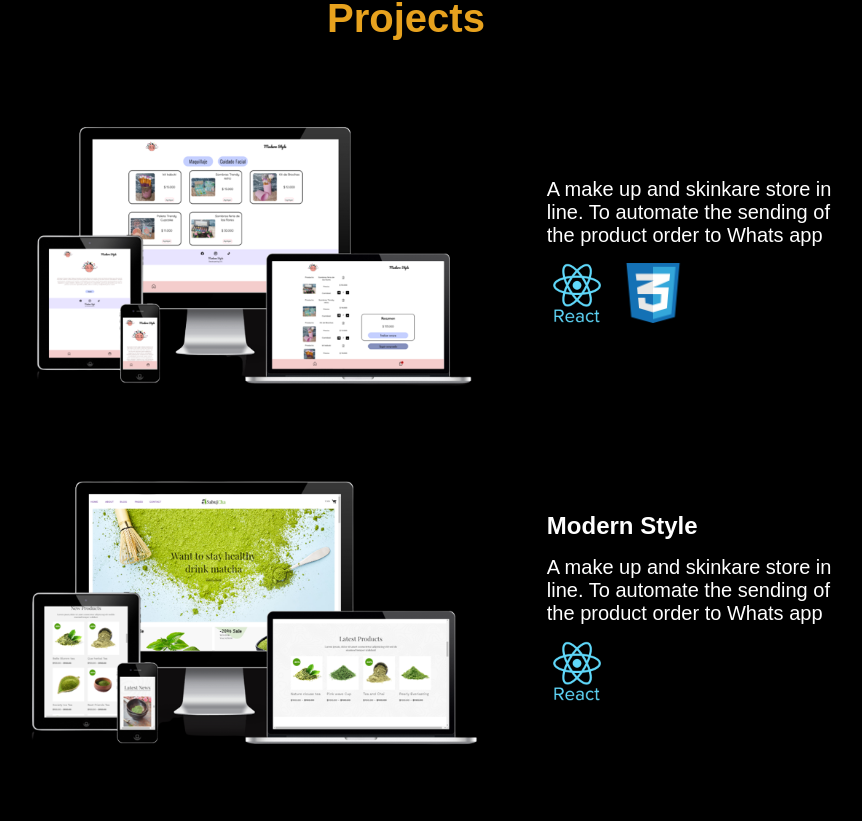
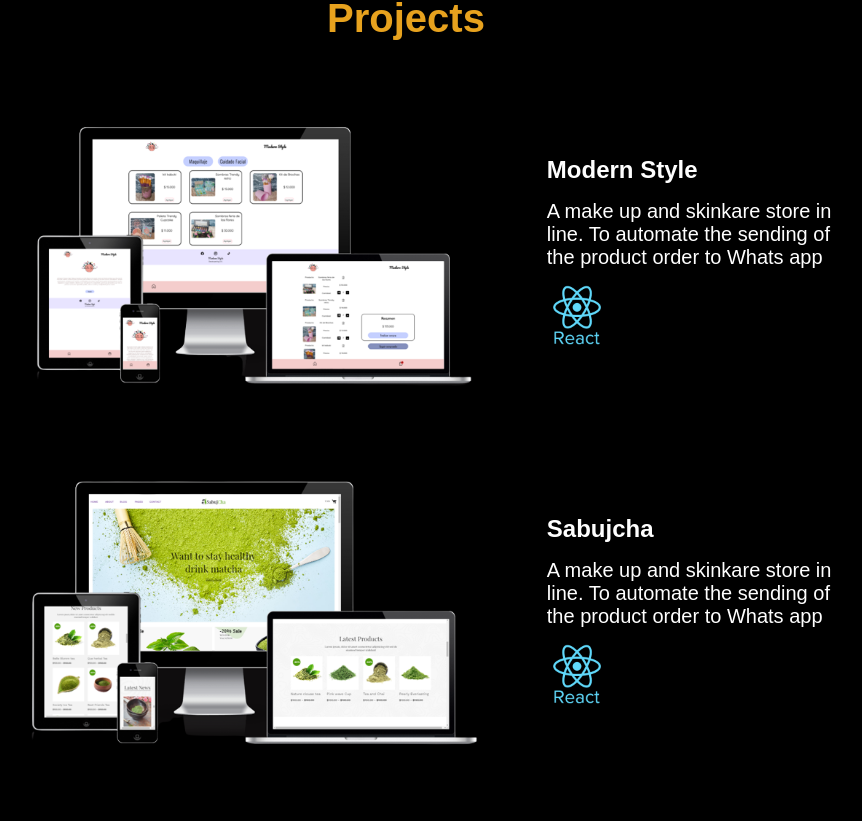
Before and after one commit to dericksaa/Portafolio-, a React (Create React App) app: page / in a window 1280 px wide. Shown: the part 2239-3060 px from the top of the page, without its empty margins (234-1096 px from the left). Built offline with nearby package versions, Linux system fonts and the light colour scheme; a web font is replaced by a local one.

Commit message:
render en proyectos

```diff
--- /dev/null
+++ b/src/Components/ProjectCard.jsx
@@ -0,0 +1,23 @@
+import React from 'react'
+
+
+const ProjectCard = ({data}) => {
+
+let {id, img, title, parraf, tec, link} = data
+
+  return (
+
+    <div className='cardProject'>
+          <a target='_blank' href={link}><img className='AnimationImg' src={img} alt="" /></a>
+      <div className='AnimationText'>
+        <h3>{title}</h3>
+        <p>{parraf}</p>
+        <div className='technologies'>
+        <img src={tec} alt="" />
+        </div>
+      </div>
+    </div>
+  )
+}
+
+export default ProjectCard
--- /dev/null
+++ b/src/Components/ProjectData.js
@@ -0,0 +1,15 @@
+import react from '../Images/reactlogo.png'
+import ModernStyle from '../Images/modernstyle1.png'
+import sabujchga from '../Images/sabujcha.png'
+import css from '../Images/logocss.png'
+
+const ProjectDat = [
+    {id:1, img:ModernStyle, title:'Modern Style', parraf:'A make up and skinkare store in line. To automate the sending of the product order to Whats app',
+    tec:react, link:"https://modern-style.vercel.app/"},
+    {id:2, img:sabujchga, title:'Sabujcha', parraf:'A make up and skinkare store in line. To automate the sending of the product order to Whats app',
+    tec:react, link:"https://sabujcha.vercel.app/"},
+    {id:3, img:sabujchga, title:'Sabujcha', parraf:'A make up and skinkare store in line. To automate the sending of the product order to Whats app',
+    tec:react, link:"https://sabujcha.vercel.app/"},
+]
+
+export {ProjectDat}
--- a/src/Components/Projects.jsx
+++ b/src/Components/Projects.jsx
@@ -2,10 +2,9 @@ import React, { useEffect } from 'react'
 import {gsap} from 'gsap'
 import ScrollTrigger from 'gsap/ScrollTrigger'
 import '../Components/projects.css'
-import sabujchga from '../Images/sabujcha.png'
-import ModernStyle from '../Images/modernstyle1.png'
-import react from '../Images/reactlogo.png'
-import css from '../Images/logocss.png'
+import ProjectCard from './ProjectCard'
+import {ProjectDat} from './ProjectData'
+
 
 const Projects = () => {
 
@@ -22,7 +21,7 @@ const Projects = () => {
         duration:2.5,
         delay:1,
         scrollTrigger:{
-          trigger:'.projects',
+          trigger:'.cardProject',
           toggleActions:'restart',
         }
         });
@@ -41,7 +40,7 @@ const Projects = () => {
           duration:2.5,
           delay:0.5,
           scrollTrigger:{
-            trigger:'.projects',
+            trigger:'.cardProject',
             toggleActions:'restart',
           }
         });
@@ -50,31 +49,11 @@ const Projects = () => {
   return (
     <div className='projects' id='projex'>
         <h2>Projects</h2>
-        <div className='cardProject'>
-          <a target='_blank' href="https://modern-style.vercel.app/"><img className='AnimationImg' src={ModernStyle} alt="" /></a>
-            <div className='AnimationText'>
-                <p> A make up and skinkare store in line.
-                    To automate the sending of the product
-                    order to Whats app</p>
-                <div className='technologies'>
-                <img src={react} alt="" />
-                <img src={css} alt="" />
-                </div>
-            </div>
-        </div>
-
-        <div className='cardProject cardreverse'>
-            <img className='AnimationImg' src={sabujchga} alt="" />
-            <div className='AnimationText'>
-                <h3>Modern Style</h3>
-                <p> A make up and skinkare store in line.
-                    To automate the sending of the product
-                    order to Whats app</p>
-                <div className='technologies'>
-                <img src={react} alt="" />
-                </div>
-            </div>
-        </div>
+        <>
+            {ProjectDat.map(item=>(
+              <ProjectCard key={item.id} data={item}/>
+            ))}
+        </>
     </div>
   )
 }
```
Also changed, not shown: src/Components/projects.css (+7 -1 lines).
